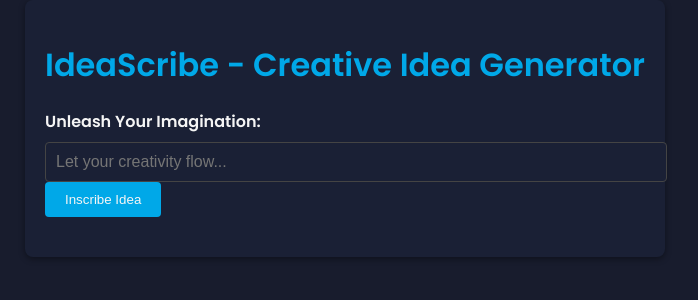
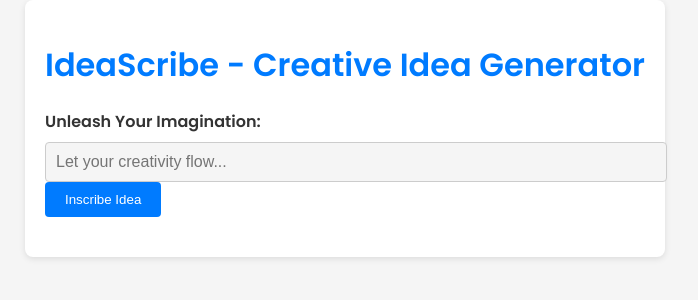
Before and after one commit to Akshayknchalapalli/IdeascribeApp, a Flask app: page / in a window 1280 px wide. Shown: the top 300 px of the page, without its empty margins (295-993 px from the left). Run offline with Flask 3, Linux system fonts and the light colour scheme.

Commit message:
"Restructured project with main.py and added app folder with templates and static folders"

```diff
--- a/app.py
+++ b/app/routes.py
@@ -1,11 +1,6 @@
-from flask import Flask, render_template, request
+from flask import render_template, request
 import openai
-
-app = Flask(__name__)
-
-# Replace 'YOUR_OPENAI_API_KEY' with your actual OpenAI API key
-openai.api_key = 'YOUR_OPENAI_API_KEY'
-
+from app import app
 
 @app.route("/", methods=["GET", "POST"], endpoint="generated_ideas")
 def index():
@@ -28,6 +23,3 @@ def index():
         idea_lines = [choice['text'].strip() for choice in choices if choice['text'].strip()]
 
     return render_template("index.html", idea_lines=idea_lines, idea_prompt=idea_prompt)
-
-if __name__ == "__main__":
-    app.run(debug=True)
--- /dev/null
+++ b/app/static/styles_light.css
@@ -0,0 +1,116 @@
+/* Add Google Fonts link to include Poppins font */
+@import url('https://fonts.googleapis.com/css2?family=Poppins:wght@400;500;600&display=swap');
+
+body {
+    font-family: 'Poppins', Arial, sans-serif;
+    background-color: #f5f5f5; /* Light gray background color */
+    color: #333; /* Dark text color */
+    margin: 0;
+    padding: 0;
+}
+
+.container {
+    max-width: 600px;
+    margin: 0 auto;
+    padding: 20px;
+    background-color: #fff; /* White container background color */
+    box-shadow: 0 2px 6px rgba(0, 0, 0, 0.1);
+    border-radius: 8px;
+}
+
+h1 {
+    text-align: center;
+    margin-bottom: 20px;
+    color: #007bff; /* Blue accent color */
+}
+
+.form-group {
+    margin-bottom: 20px;
+}
+
+label {
+    display: block;
+    font-weight: bold;
+    margin-bottom: 8px;
+    color: #333; /* Dark text color for labels */
+}
+
+input[type="text"] {
+    width: 100%;
+    padding: 10px;
+    font-size: 16px;
+    border: 1px solid #ccc; /* Light gray border color */
+    border-radius: 4px;
+    background-color: #f5f5f5; /* Light gray input background color */
+    color: #333; /* Dark text color for input */
+}
+
+button {
+    padding: 10px 20px;
+    background-color: #007bff; /* Blue accent color */
+    color: #fff; /* White text color for button */
+    border: none;
+    border-radius: 4px;
+    cursor: pointer;
+    transition: background-color 0.2s ease;
+}
+
+button:hover {
+    background-color: #0056b3; /* Darker blue on hover */
+}
+
+#prompt_output {
+    margin-top: 20px;
+}
+
+#prompt_output h2 {
+    margin-top: 0;
+    margin-bottom: 10px;
+    text-align: center;
+    color: #007bff; /* Blue accent color */
+}
+
+#prompt_output p {
+    margin: 5px 0;
+    font-size: 18px;
+    padding: 12px;
+    border-radius: 4px;
+    background-color: #f7f7f7; /* Lighter prompt background color */
+    color: #333; /* Dark text color for prompt */
+}
+
+#generated_ideas {
+    margin-top: 20px;
+}
+
+#generated_ideas h2 {
+    margin-top: 0;
+    margin-bottom: 10px;
+    text-align: center;
+    color: #007bff; /* Blue accent color */
+}
+
+#generated_ideas p {
+    margin: 8px 0;
+    font-size: 16px;
+    border: 1px solid #ccc; /* Light gray border color */
+    padding: 12px;
+    border-radius: 4px;
+    background-color: #f5f5f5; /* Light gray idea background color */
+    color: #333; /* Dark text color for ideas */
+}
+
+/* Remove default outline on input focus */
+input:focus {
+    outline: none;
+}
+
+/* Add subtle box-shadow on input focus */
+input:focus {
+    box-shadow: 0 0 4px #007bff; /* Blue accent color on focus */
+}
+
+/* Add a soft box-shadow on button hover */
+button:hover {
+    box-shadow: 0 2px 6px rgba(0, 0, 0, 0.1);
+}
--- a/templates/index.html
+++ b/app/templates/index.html
@@ -4,7 +4,9 @@
     <meta charset="UTF-8">
     <meta name="viewport" content="width=device-width, initial-scale=1.0">
     <title>IdeaScribe - Creative Idea Generator</title>
-    <link rel="stylesheet" href="{{ url_for('static', filename='styles.css') }}">
+    <link rel="stylesheet" href="{{ url_for('static', filename='styles_light.css') }}">
+    <!-- OR use the dark theme -->
+    <!-- <link rel="stylesheet" href="{{ url_for('static', filename='styles.css') }}"> -->
 </head>
 <body>
   <div class="container">
--- /dev/null
+++ b/main.py
@@ -0,0 +1,4 @@
+from app import app
+
+if __name__ == "__main__":
+    app.run(debug=True)
```
Also changed, not shown: app/__init__.py (added, +9 -0 lines), app/static/styles.css (line endings or trailing spaces).
